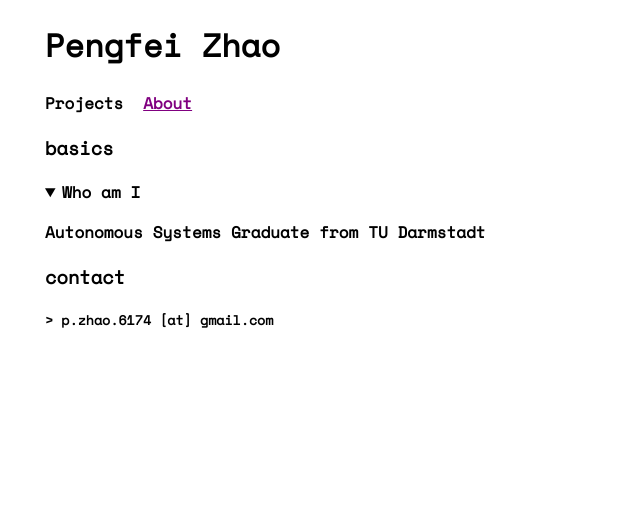
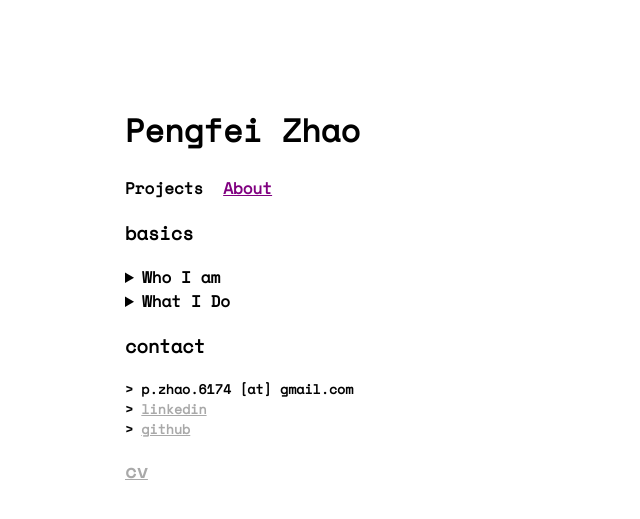
Before and after one commit to pzdkn/pzdkn.github.io, a Jekyll site: the page built from about.html, in a window 1280 px wide. Shown: the top 519 px of the page, without its empty margins (0-640 px from the left). Built offline with Jekyll 4.4.1, drawn with Linux system fonts in a browser that asks for light colours; some web fonts are replaced.

Commit message:
Improve a bit (#4)
* change margin

* improve a bit

```diff
--- a/_sass/main.scss
+++ b/_sass/main.scss
@@ -2,7 +2,9 @@ body {
     font-family: 'Space Mono', monospace;
     font-weight: bold;
     text-align: left;
-    margin-left: 45px;
+    margin-left: 90px;
+    margin-top: 50px;
+    padding: 35px;
 }
 
 a {
--- a/about.html
+++ b/about.html
@@ -4,12 +4,28 @@ title: About
 ---
 
 <h3>basics</h3>
-        <details open>
-            <summary>Who am I</summary>
-            <p>Autonomous Systems Graduate from TU Darmstadt</p>
-        </details>
+<details closed>
+    <summary>Who I am</summary>
+    <p>
+        I am Machine Learning Engineer @ Merantix Momentum working on NLP Solutions
+        such as RAG and Chatbots. I previously finished my Master's in Robotics at TU Darmstadt.
+        I am passionate about the intersection of NLP and Robotics. In particular, how LLM can be leveraged
+        for planning, navigation and manipulation tasks. Hit me up if you want to chat about this or anything else.<br><br>
+    </p>
+</details>
+
+<details closed>
+    <summary>What I Do</summary>
+    <p>
+        Aside from my day job, I like to play saxophone, read about history and philosophy, and write about it.
+    </p>
+</details>
 
 <h3>contact</h3>
 <ul>
     <li>p.zhao.6174 [at] gmail.com</li>
+    <li><a href="https://www.linkedin.com/in/pengfei-zhao-9ab970230/">linkedin</a></li>
+    <li><a href="https://github.com/pzdkn">github</a></li>
 </ul>
+
+<h3><a href="/assets/docs/cv.pdf" target="_blank">cv</a></h3>
```
Also changed, not shown: 1 other file.
